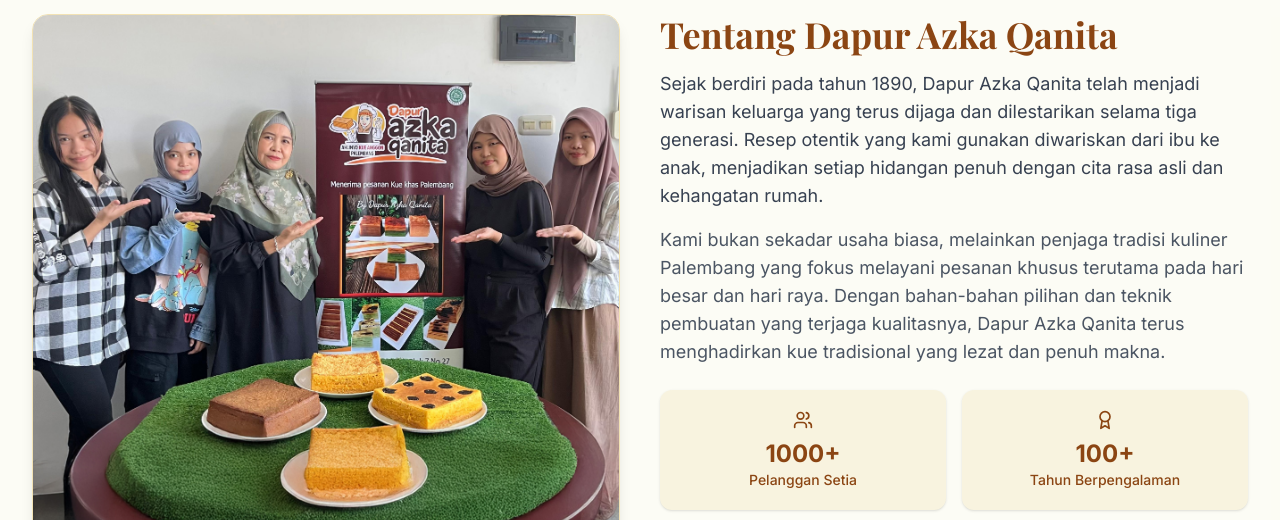
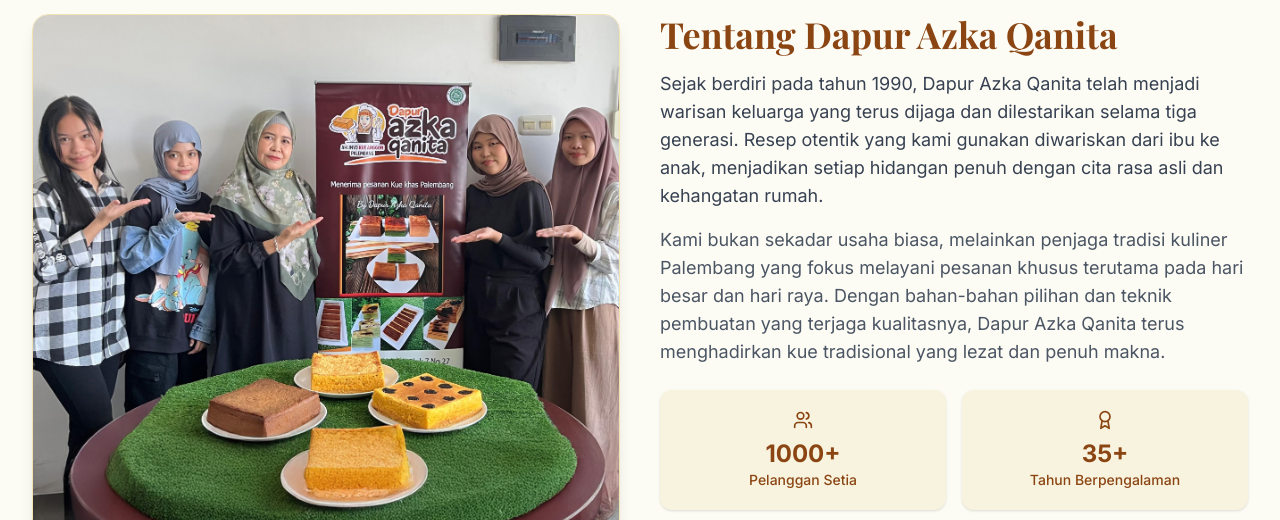
Before and after one commit to vivi211111/DapurAzkaQanita, a React (Vite) app: page / in a window 1280 px wide. Shown: the part 746-1266 px from the top of the page. Built offline with nearby package versions, Linux system fonts and the light colour scheme.

Commit message:
perubahan tahun beridiri dan pengalaman

```diff
--- a/src/components/home/AboutSection.jsx
+++ b/src/components/home/AboutSection.jsx
@@ -166,7 +166,7 @@ const AboutSection = () => {
 								transition={{ duration: 0.7, delay: 0.2 }}
 								className="text-lg text-gray-700 dark:text-gray-300 mb-4 max-w-2xl"
 							>
-								Sejak berdiri pada tahun 1890, Dapur Azka Qanita telah menjadi warisan keluarga yang terus dijaga dan dilestarikan selama tiga generasi. Resep otentik yang kami gunakan diwariskan dari ibu ke anak, menjadikan setiap hidangan penuh dengan cita rasa asli dan kehangatan rumah.
+								Sejak berdiri pada tahun 1990, Dapur Azka Qanita telah menjadi warisan keluarga yang terus dijaga dan dilestarikan selama tiga generasi. Resep otentik yang kami gunakan diwariskan dari ibu ke anak, menjadikan setiap hidangan penuh dengan cita rasa asli dan kehangatan rumah.
 							</motion.p>
 							<motion.p
 								initial={{ opacity: 0, y: 30 }}
@@ -198,7 +198,7 @@ const AboutSection = () => {
 									className="bg-batik-gold/10 dark:bg-batik-brown/30 rounded-xl p-5 flex flex-col items-center shadow"
 								>
 									<Award className="text-batik-brown dark:text-batik-gold mb-2" size={20} />
-									<div className="text-2xl font-bold text-batik-brown dark:text-batik-gold">100+</div>
+									<div className="text-2xl font-bold text-batik-brown dark:text-batik-gold">35+</div>
 									<div className="text-sm text-batik-brown dark:text-batik-gold font-medium text-center">Tahun Berpengalaman</div>
 								</motion.div>
 							</div>
--- a/src/pages/Product.jsx
+++ b/src/pages/Product.jsx
@@ -843,7 +843,7 @@ const Product = () => {
             </div>
             <div className="text-center">
               <div className="text-xl font-serif font-bold text-batik-brown mb-1">
-                100+
+                35+
               </div>
               <div className="text-xs text-gray-600">Tahun Pengalaman</div>
             </div>
```
